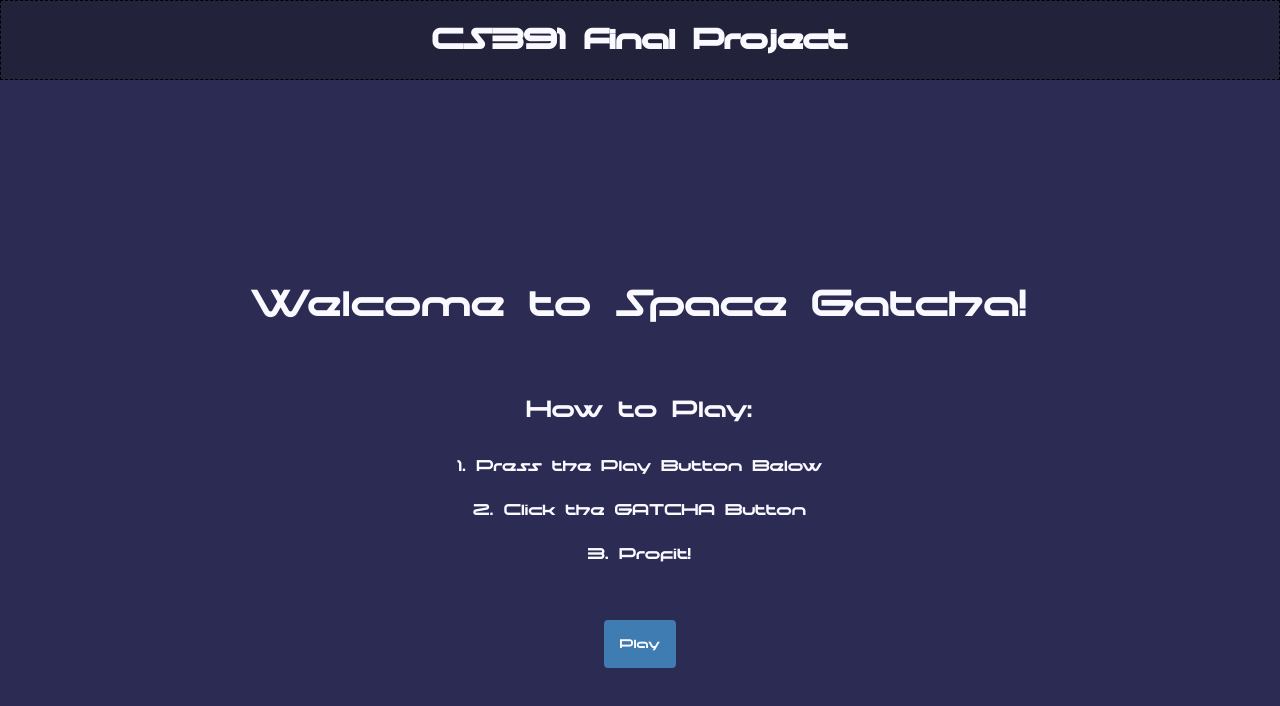
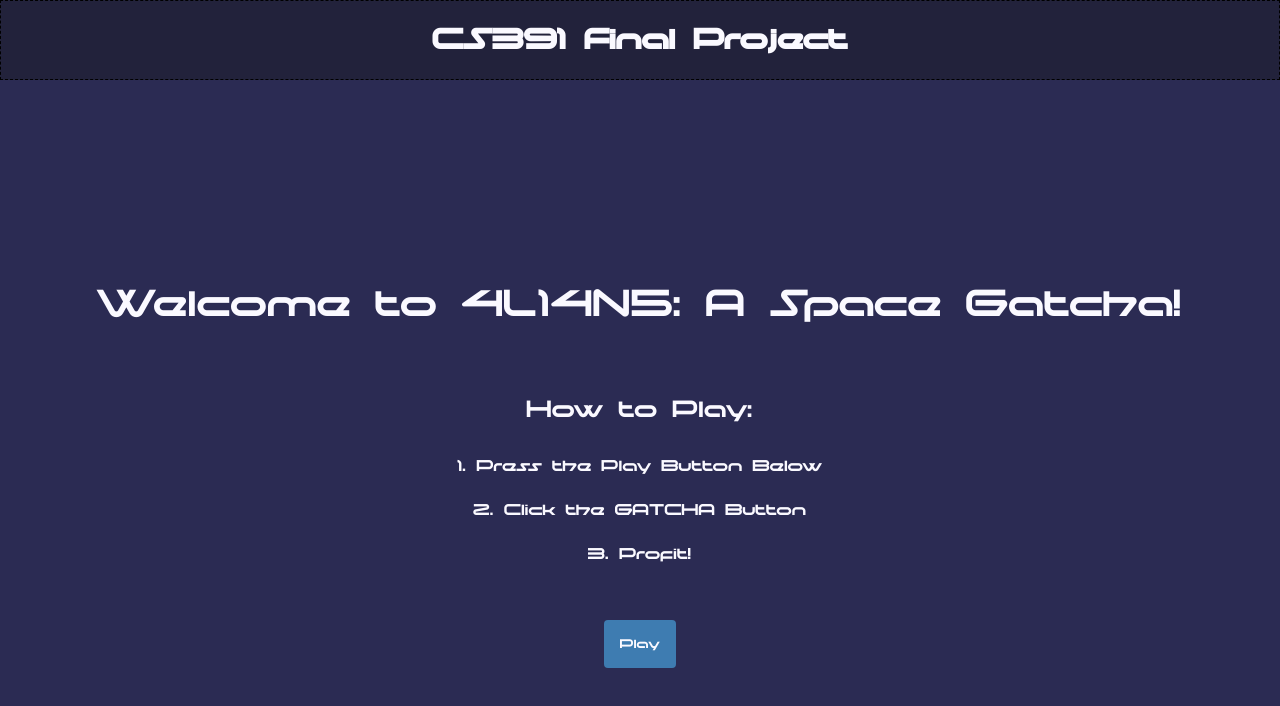
Before and after one commit to kennajw/cs391-final-project, a Next.js app: page / in a window 1280 px wide. Shown: the top 706 px of the page. Built offline with nearby package versions, Linux system fonts and the light colour scheme.

Commit message:
Updated Game Title in Main.tsx

```diff
--- a/components/Main.tsx
+++ b/components/Main.tsx
@@ -5,7 +5,7 @@ export default function Main() {
     return (
         <div className="flex flex-col items-center justify-center min-h-[calc(100vh-80px)]" style={{ backgroundColor: "#2B2B53", color: "#FAF9FF" }}>
              <div className="p-10">
-                <h1 className=" text-center text-5xl p-10">Welcome to Space Gatcha!</h1>
+                <h1 className=" text-center text-5xl p-10">Welcome to 4L14N5: A Space Gatcha!</h1>
                 <h2 className="text-center text-3xl p-6">How to Play:</h2>
                 <ul className="text-xl space-y-4 list-decimal list-inside text-center">
                     <li>Press the Play Button Below</li>
```
